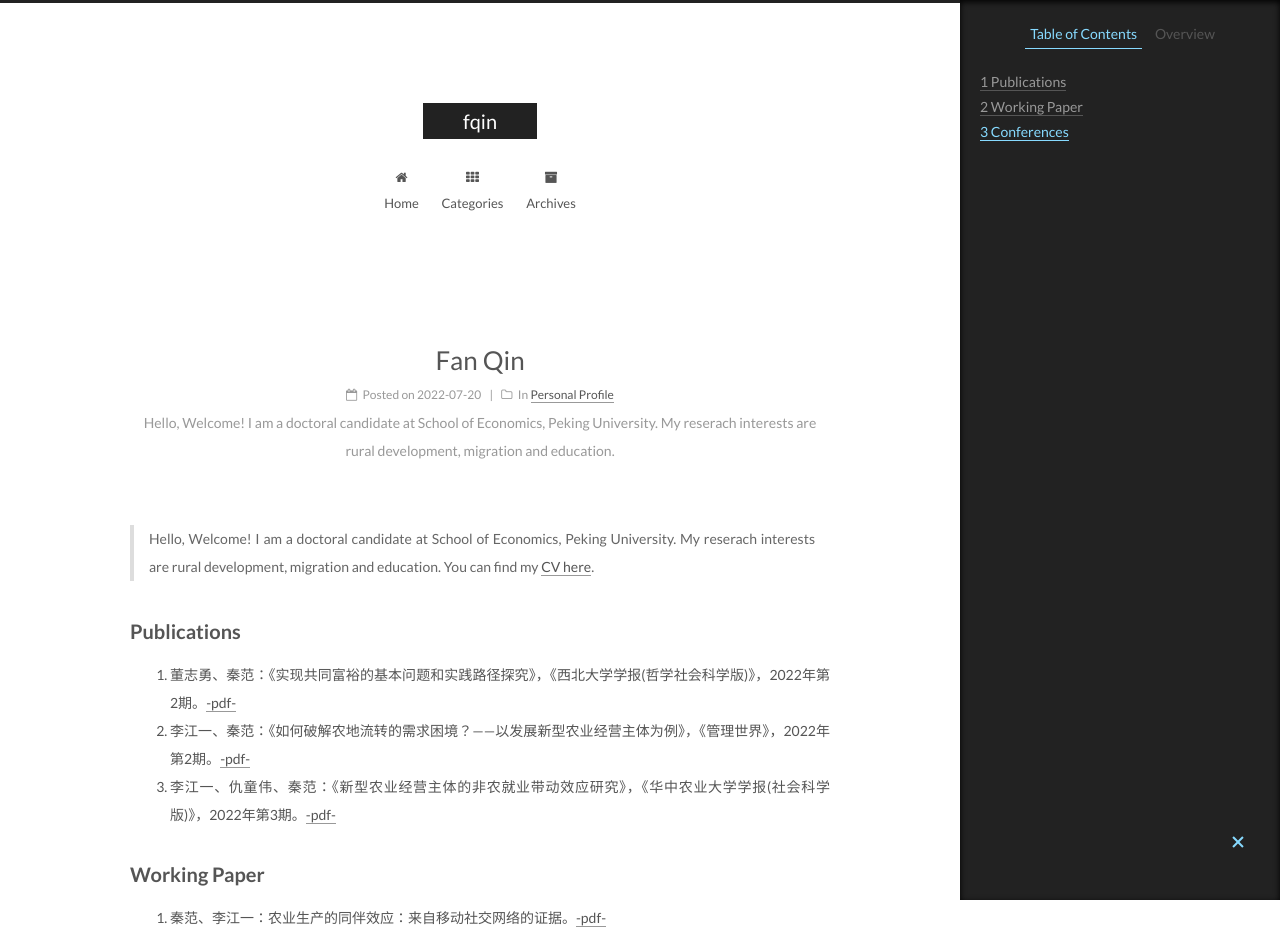
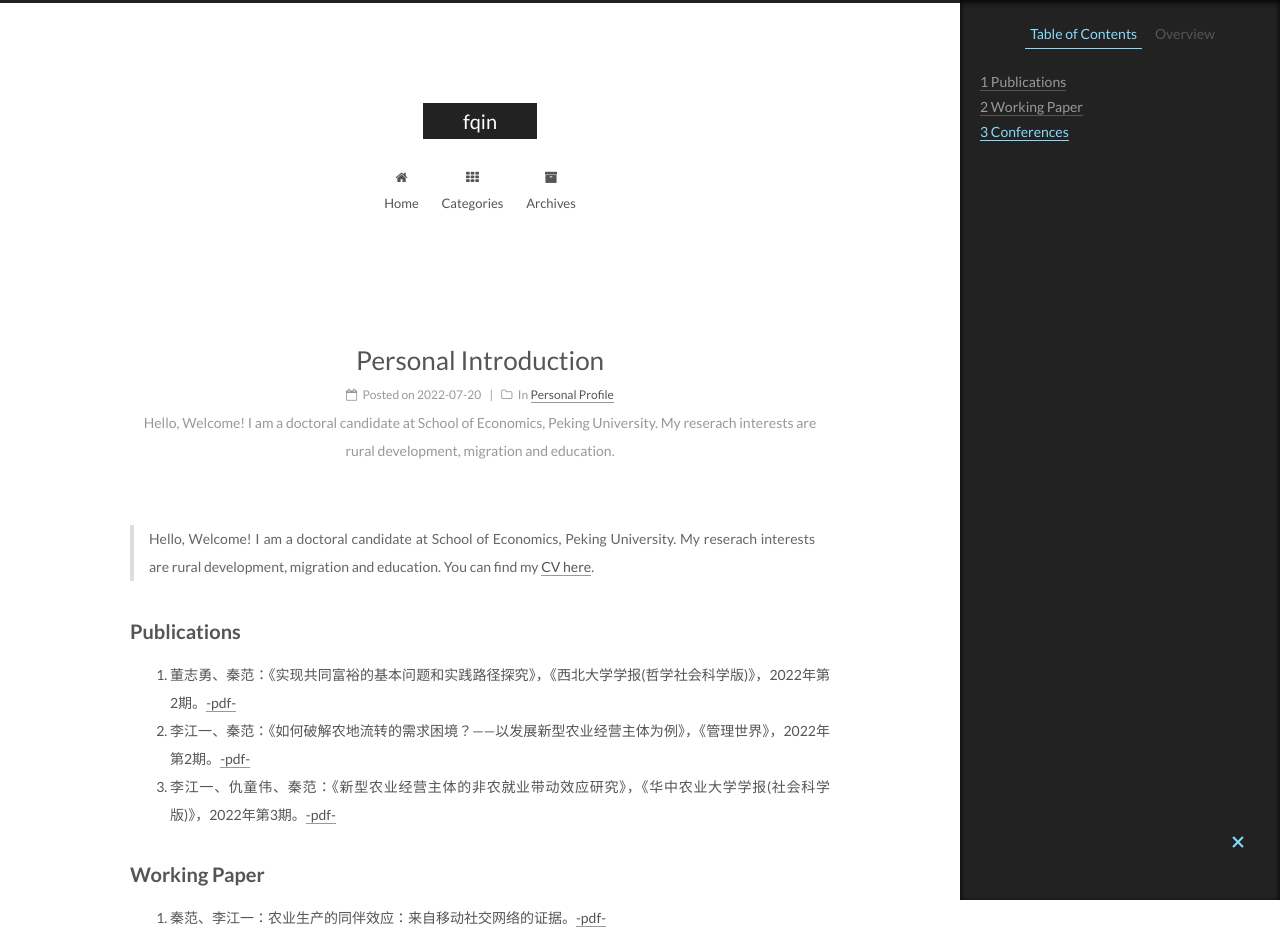
Before and after one commit to fqinpku/fqinpku.github.io, a Jekyll site: the page built from _posts/2022-07-20-CV.md, in a window 1280 px wide. Shown: the top 952 px of the page. Built offline with Jekyll 4.4.1, drawn with Linux system fonts in a browser that asks for light colours.

Commit message:
initial commit

```diff
--- a/_config.yml
+++ b/_config.yml
@@ -214,7 +214,6 @@ font:
 # Key is the link label showing to end users.
 # Value is the target link (E.g. GitHub: https://github.com/iissnan)
 social:
-  CV: https://1097233374.wixsite.com/fqin
   GitHub: https://github.com/fqinpku
   Twitter: https://twitter.com/ziyue_qin
 
--- a/_posts/2022-07-20-CV.md
+++ b/_posts/2022-07-20-CV.md
@@ -1,5 +1,5 @@
 ---
-title: Fan Qin
+title: Personal Introduction
 description: Hello, Welcome! I am a doctoral candidate at School of Economics, Peking University. My reserach interests are rural development, migration and education.
 categories:
  - Personal Profile
```
